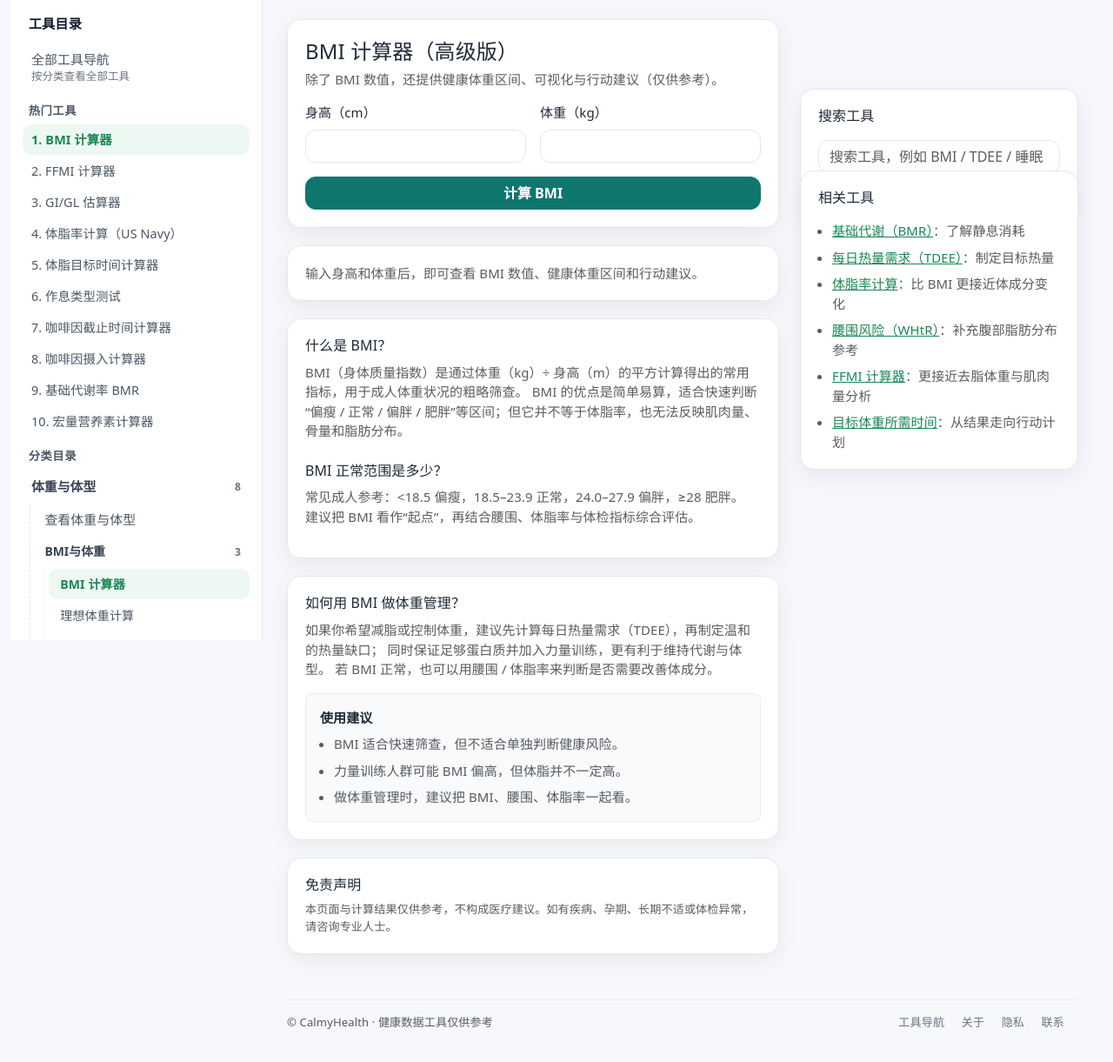
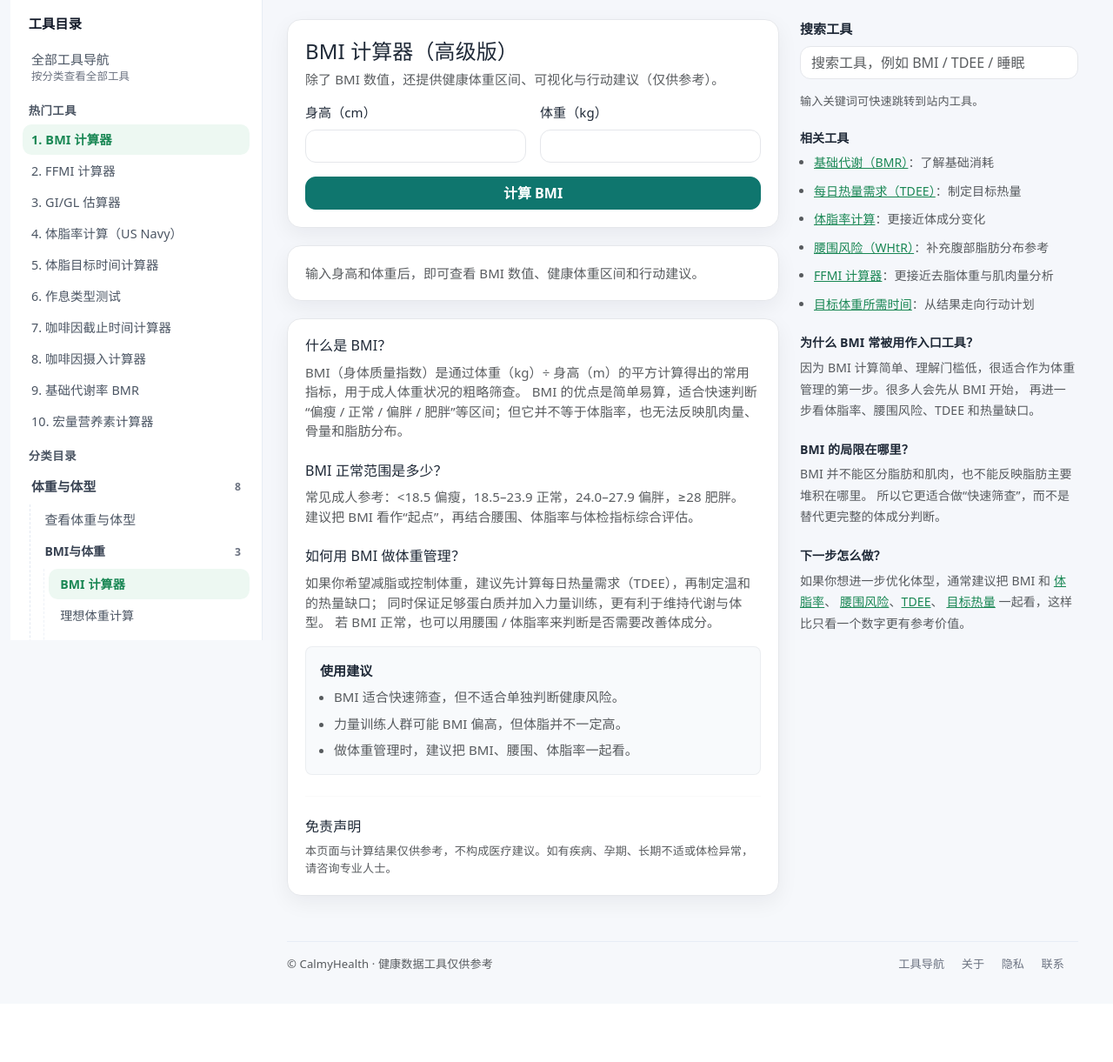
Before and after one commit to zhengxr566/health-tools-2026, a Flask app: page /bmi in a window 1280 px wide. Shown: the part 64-1285 px from the top of the page at 87% size. After the commit the page ends 1180 px from the top, so only its background shows below. Run offline with Flask 3, Linux system fonts and the light colour scheme.

Commit message:
update layout

```diff
--- a/static/style.css
+++ b/static/style.css
@@ -239,3 +239,76 @@ hr{ border-top: 1px solid rgba(15,23,42,.08); }
     max-width: 100%;
   }
 }
+
+
+/* =========================
+   BMI new page layout
+   ========================= */
+
+.tool-page{
+  min-width: 0;
+}
+
+.tool-page-main{
+  display: grid;
+  grid-template-columns: minmax(0, 1fr) 320px;
+  gap: 24px;
+  align-items: start;
+}
+
+.tool-main-col{
+  min-width: 0;
+}
+
+.tool-side-col{
+  min-width: 0;
+}
+
+.tool-side-sticky{
+  position: sticky;
+  top: calc(var(--topbar-h) + 16px);
+}
+
+.tool-side-search{
+  margin-bottom: 20px;
+}
+
+.tool-side-content{
+  font-size: 14px;
+  line-height: 1.75;
+}
+
+.tool-side-content h2{
+  font-size: 14px;
+  font-weight: 700;
+  margin-bottom: 8px;
+}
+
+.tool-side-content p{
+  margin-bottom: 10px;
+}
+
+.tool-side-content ul{
+  margin-bottom: 12px;
+}
+
+@media (min-width: 1200px){
+  .tool-main-col{
+    max-width: 760px;
+  }
+}
+
+@media (max-width: 991.98px){
+  .tool-page-main{
+    grid-template-columns: 1fr;
+  }
+
+  .tool-side-sticky{
+    position: static;
+    top: auto;
+  }
+
+  .tool-main-col{
+    max-width: 100%;
+  }
+}
--- a/templates/bmi.html
+++ b/templates/bmi.html
@@ -3,7 +3,7 @@
 
 <div class="tool-page">
   <div class="tool-page-main">
-    <!-- 左侧：固定宽度计算器列 -->
+    <!-- 页面主列：固定宽度计算器 + 结果 + 说明 -->
     <div class="tool-main-col">
       <div class="tool-card tool-card-form">
         <h1 class="h4 mb-1">BMI 计算器（高级版）</h1>
@@ -98,7 +98,6 @@
       </div>
       {% endif %}
 
-      <!-- 说明内容放到下面 -->
       <div class="tool-card">
         <h2 class="h6">什么是 BMI？</h2>
         <p class="text-muted">
@@ -111,10 +110,8 @@
           常见成人参考：&lt;18.5 偏瘦，18.5–23.9 正常，24.0–27.9 偏胖，≥28 肥胖。
           建议把 BMI 看作“起点”，再结合腰围、体脂率与体检指标综合评估。
         </p>
-      </div>
 
-      <div class="tool-card">
-        <h2 class="h6">如何用 BMI 做体重管理？</h2>
+        <h2 class="h6 mt-4">如何用 BMI 做体重管理？</h2>
         <p class="text-muted">
           如果你希望减脂或控制体重，建议先计算每日热量需求（TDEE），再制定温和的热量缺口；
           同时保证足够蛋白质并加入力量训练，更有利于维持代谢与体型。
@@ -129,9 +126,9 @@
             <li class="mb-0">做体重管理时，建议把 BMI、腰围、体脂率一起看。</li>
           </ul>
         </div>
-      </div>
 
-      <div class="tool-card">
+        <hr class="my-4">
+
         <h2 class="h6">免责声明</h2>
         <p class="small text-muted mb-0">
           本页面与计算结果仅供参考，不构成医疗建议。如有疾病、孕期、长期不适或体检异常，请咨询专业人士。
@@ -139,10 +136,11 @@
       </div>
     </div>
 
-    <!-- 右侧：搜索 + 相关工具 -->
+    <!-- 页面右列：搜索 + 相关工具 + 连续说明 -->
     <aside class="tool-side-col">
-      <div class="tool-card tool-side-sticky">
-        <h2 class="h6 mb-3">搜索工具</h2>
+      <div class="tool-side-sticky">
+        <div class="tool-side-search mb-4">
+          <div class="fw-semibold mb-2">搜索工具</div>
           <input
             type="text"
             id="toolSearchInput"
@@ -152,16 +150,36 @@
           <div id="toolSearchResult" class="mt-3 small"></div>
         </div>
 
-      <div class="tool-card">
-        <h2 class="h6 mb-3">相关工具</h2>
-        <ul class="text-muted mb-0 ps-3 tool-related-list">
-          <li class="mb-2"><a href="/bmr">基础代谢（BMR）</a>：了解静息消耗</li>
+        <div class="tool-side-content">
+          <h2 class="h6">相关工具</h2>
+          <ul class="text-muted ps-3 mb-4">
+            <li class="mb-2"><a href="/bmr">基础代谢（BMR）</a>：了解基础消耗</li>
             <li class="mb-2"><a href="/calorie">每日热量需求（TDEE）</a>：制定目标热量</li>
-          <li class="mb-2"><a href="/bodyfat">体脂率计算</a>：比 BMI 更接近体成分变化</li>
+            <li class="mb-2"><a href="/bodyfat">体脂率计算</a>：更接近体成分变化</li>
             <li class="mb-2"><a href="/waist">腰围风险（WHtR）</a>：补充腹部脂肪分布参考</li>
             <li class="mb-2"><a href="/ffmi">FFMI 计算器</a>：更接近去脂体重与肌肉量分析</li>
             <li class="mb-0"><a href="/goal-time">目标体重所需时间</a>：从结果走向行动计划</li>
           </ul>
+
+          <h2 class="h6">为什么 BMI 常被用作入口工具？</h2>
+          <p class="text-muted">
+            因为 BMI 计算简单、理解门槛低，很适合作为体重管理的第一步。很多人会先从 BMI 开始，
+            再进一步看体脂率、腰围风险、TDEE 和热量缺口。
+          </p>
+
+          <h2 class="h6 mt-4">BMI 的局限在哪里？</h2>
+          <p class="text-muted">
+            BMI 并不能区分脂肪和肌肉，也不能反映脂肪主要堆积在哪里。
+            所以它更适合做“快速筛查”，而不是替代更完整的体成分判断。
+          </p>
+
+          <h2 class="h6 mt-4">下一步怎么做？</h2>
+          <p class="text-muted mb-0">
+            如果你想进一步优化体型，通常建议把 BMI 和 <a href="/bodyfat">体脂率</a>、
+            <a href="/waist">腰围风险</a>、<a href="/calorie">TDEE</a>、
+            <a href="/deficit">目标热量</a> 一起看，这样比只看一个数字更有参考价值。
+          </p>
+        </div>
       </div>
     </aside>
   </div>
```
Lines whose indentation alone changed are shown as unchanged.
